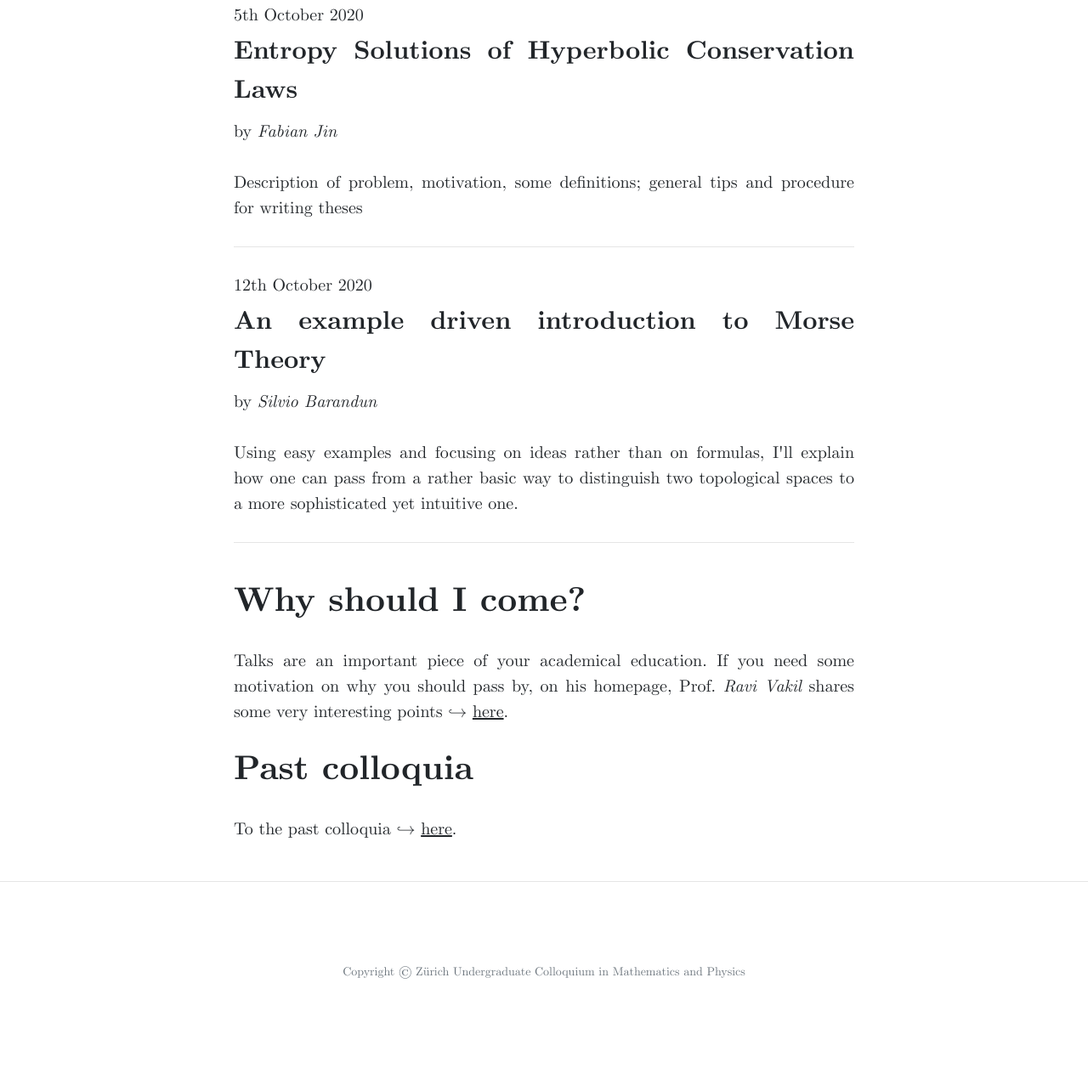
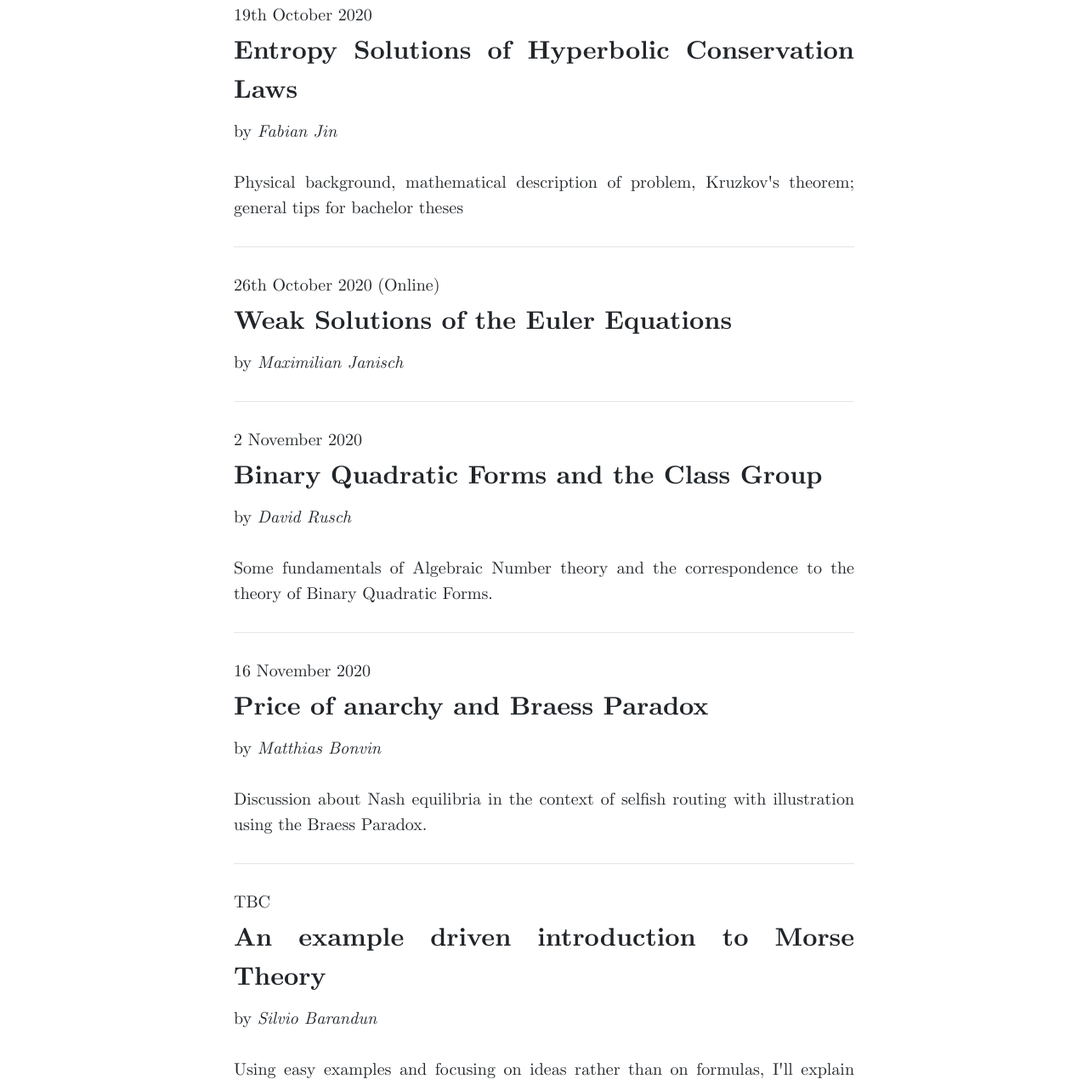
Before and after one commit to zucmap/zucMAP.github.io, a website: page colloquia.html in a window 1280 px wide. Shown: the part 600-1877 px from the top of the page at 85% size. Before the commit the page ends 1820 px from the top, so only its background shows below. Drawn offline with nearby package versions, Linux system fonts and the light colour scheme.

Commit message:
Add files via upload

```diff
--- a/colloquia.html
+++ b/colloquia.html
@@ -86,12 +86,26 @@
     <div class="row">
       <div class="col-lg-8 col-md-10 mx-auto ">
         <h1>Next Colloquia</h1>
-        <p style="font-size:20px;margin-bottom:-25px;"> 5th October 2020 </p>
+        <p style="font-size:20px;margin-bottom:-25px;"> 19th October 2020 </p>
         <p style="font-size:30px;margin-bottom:-20px;"><b>Entropy Solutions of Hyperbolic Conservation Laws</b></p>
         <p style="font-size:20px"> by <i>Fabian Jin</i> </p>
-        <p>Description of problem, motivation, some definitions; general tips and procedure for writing theses</p>
+        <p>Physical background, mathematical description of problem, Kruzkov's theorem; general tips for bachelor theses</p>
         <hr>
-        <p style="font-size:20px;margin-bottom:-25px;"> 12th October 2020 </p>
+        <p style="font-size:20px;margin-bottom:-25px;"> 26th October 2020 (Online)</p>
+        <p style="font-size:30px;margin-bottom:-20px;"><b>Weak Solutions of the Euler Equations</b> </p>
+        <p style="font-size:20px"> by <i>Maximilian Janisch</i> </p>
+        <hr>
+        <p style="font-size:20px;margin-bottom:-25px;"> 2 November 2020 </p>
+        <p style="font-size:30px;margin-bottom:-20px;"><b>Binary Quadratic Forms and the Class Group</b> </p>
+        <p style="font-size:20px"> by <i>David Rusch</i> </p>
+        <p>Some fundamentals of Algebraic Number theory and the correspondence to the theory of Binary Quadratic Forms.</p>
+        <hr>
+        <p style="font-size:20px;margin-bottom:-25px;"> 16 November 2020 </p>
+        <p style="font-size:30px;margin-bottom:-20px;"><b>Price of anarchy and Braess Paradox</b> </p>
+        <p style="font-size:20px"> by <i>Matthias Bonvin</i> </p>
+        <p>Discussion about Nash equilibria in the context of selfish routing with illustration using the Braess Paradox.</p>
+        <hr>
+        <p style="font-size:20px;margin-bottom:-25px;"> TBC </p>
         <p style="font-size:30px;margin-bottom:-20px;"><b>An example driven introduction to Morse Theory </b> </p>
         <p style="font-size:20px"> by <i>Silvio Barandun</i> </p>
         <p> Using easy examples and focusing on ideas rather than on formulas, I'll explain how one can pass from a rather basic way to distinguish two topological spaces to a more sophisticated yet intuitive one.</p>
```
Also changed, not shown: index.html (+3 -3 lines).
